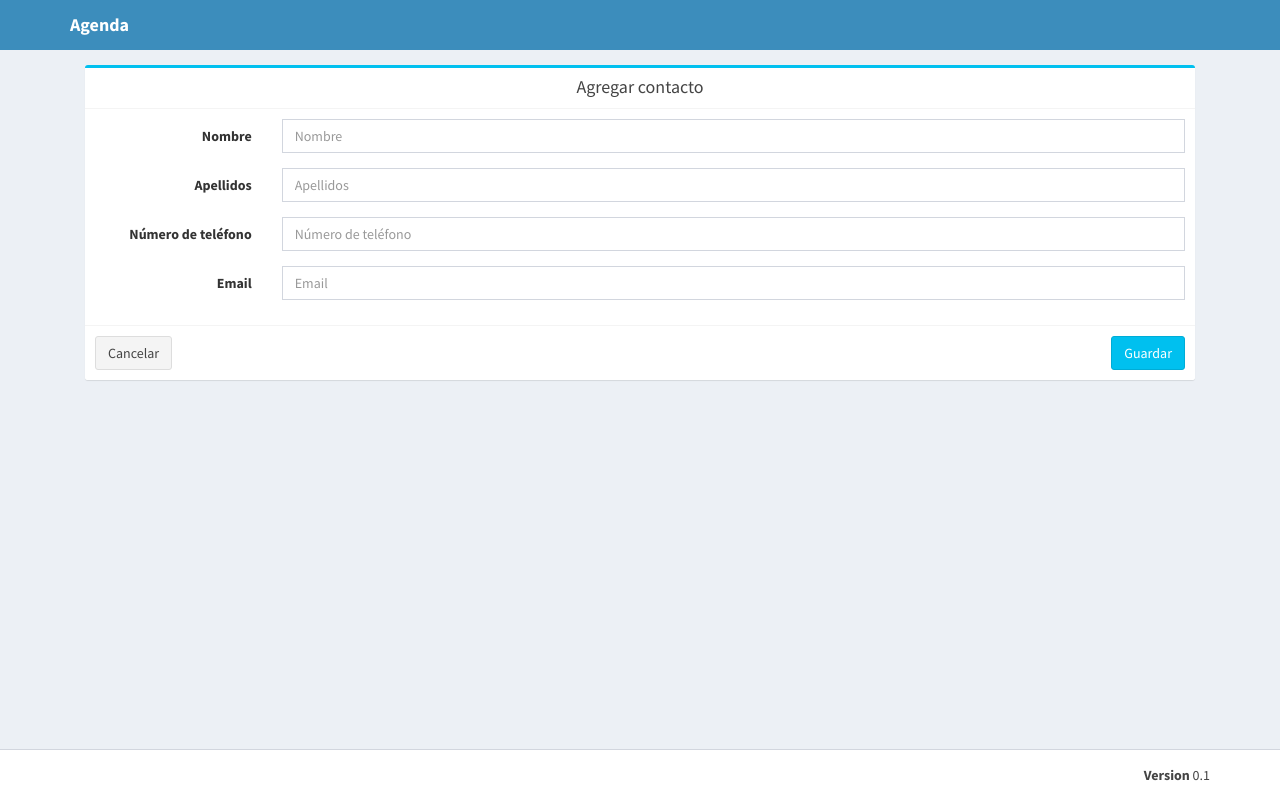
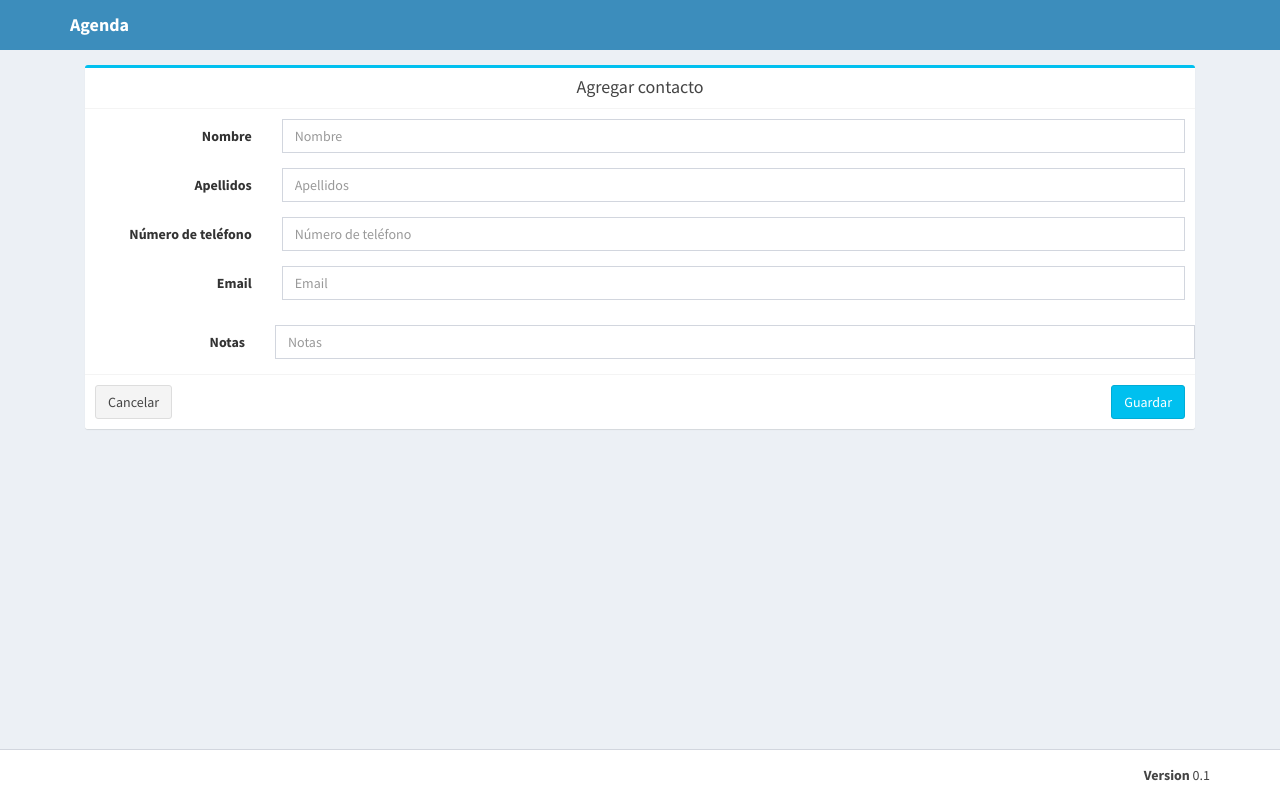
Before and after one commit to jmlcas/crud-agenda, a Flask app: page /add/ in a window 1280 px wide. Run offline with Flask 2, Linux system fonts and the light colour scheme; some libraries are stand-ins or nearby versions.

Commit message:
Update add.html

```diff
--- a/source_code/templates/add.html
+++ b/source_code/templates/add.html
@@ -39,6 +39,7 @@
 
             <form class="form-horizontal" method="POST" action="/addphone">
               <div class="box-body">
+
                 <div class="form-group">
                   <label class="col-sm-2 control-label">Nombre</label>
 
@@ -72,6 +73,14 @@
                 </div>
               </div>
 
+                <div class="form-group">
+                  <label class="col-sm-2 control-label">Notas</label>
+
+                  <div class="col-sm-10">
+                    <input name="notes" type="text" class="form-control" placeholder="Notas" autocomplete="off" required>
+                  </div>
+
+                </div>
               <div class="box-footer">
                 <a href="/"><button type="button" class="btn btn-default">Cancelar</button></a>
                 <input name="save" type="submit" class="btn btn-info pull-right" value="Guardar">
```
